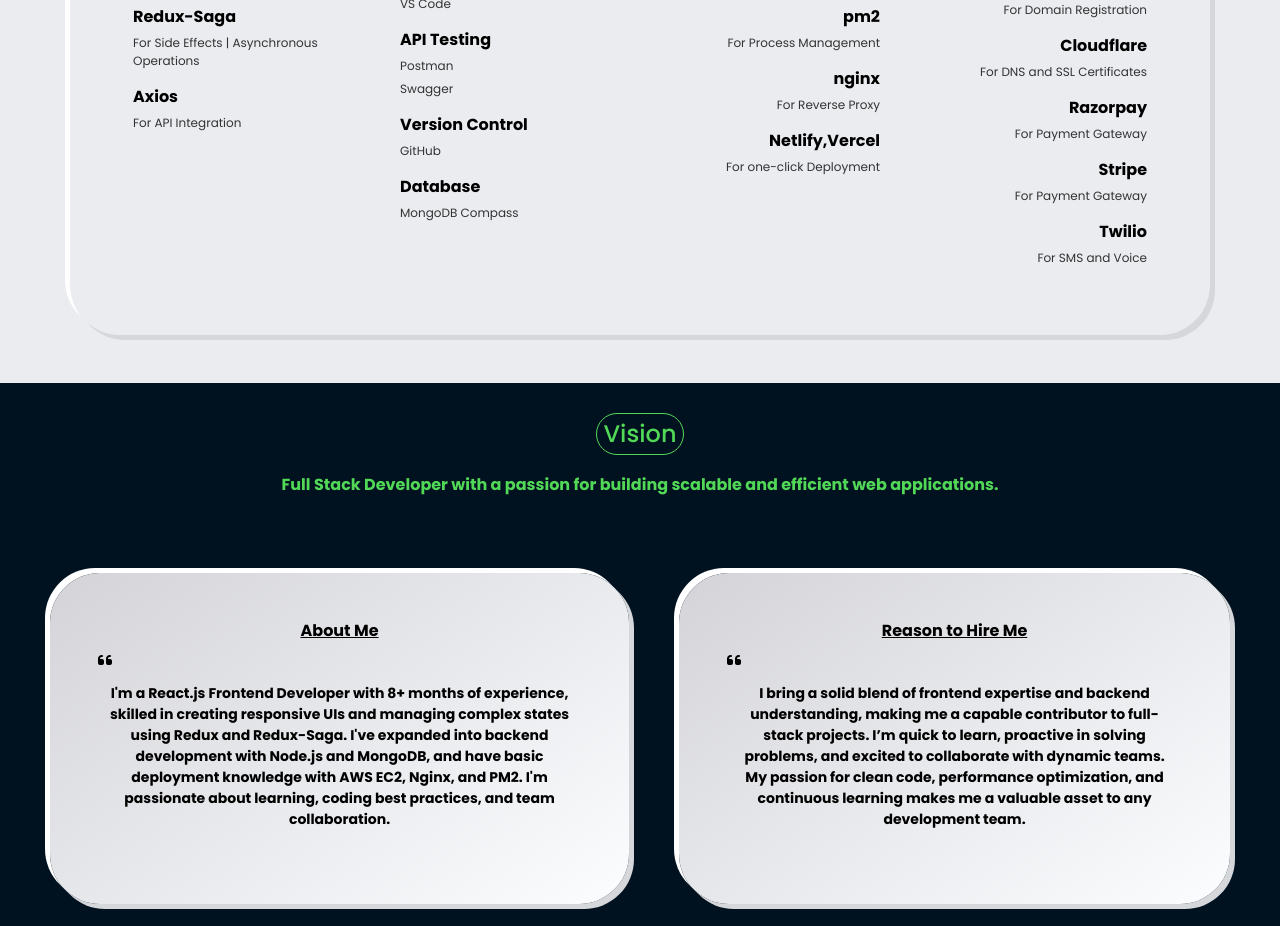
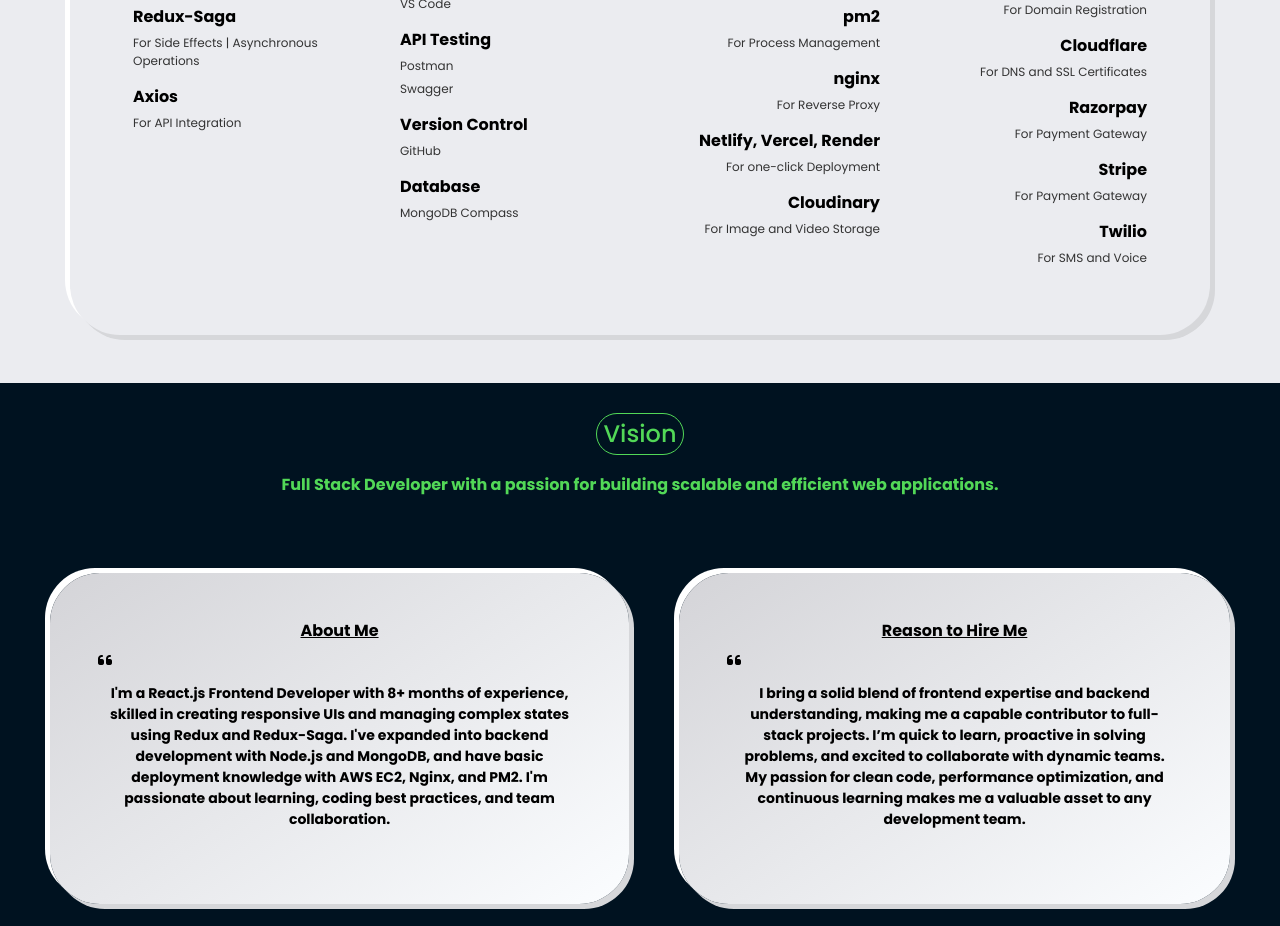
Before and after one commit to josephsamimmanuel/My-Portfolio, a React (Create React App) app: page / in a window 1280 px wide. Shown: the part 2760-3686 px from the top of the page. Built offline with nearby package versions, Linux system fonts and the light colour scheme.

Commit message:
Update Home component to include Render and Cloudinary in the 3rd Party Services section for enhanced service offerings.

```diff
--- a/src/pages/Home.jsx
+++ b/src/pages/Home.jsx
@@ -184,8 +184,10 @@ function Home() {
               <p className='font-size'>For Process Management</p>
               <span>nginx</span>
               <p className='font-size'>For Reverse Proxy</p>
-              <span>Netlify,Vercel</span>
+              <span>Netlify, Vercel, Render</span>
               <p className='font-size'>For one-click Deployment</p>
+              <span>Cloudinary</span>
+              <p className='font-size'>For Image and Video Storage</p>
             </div>
           </div>
 
```
